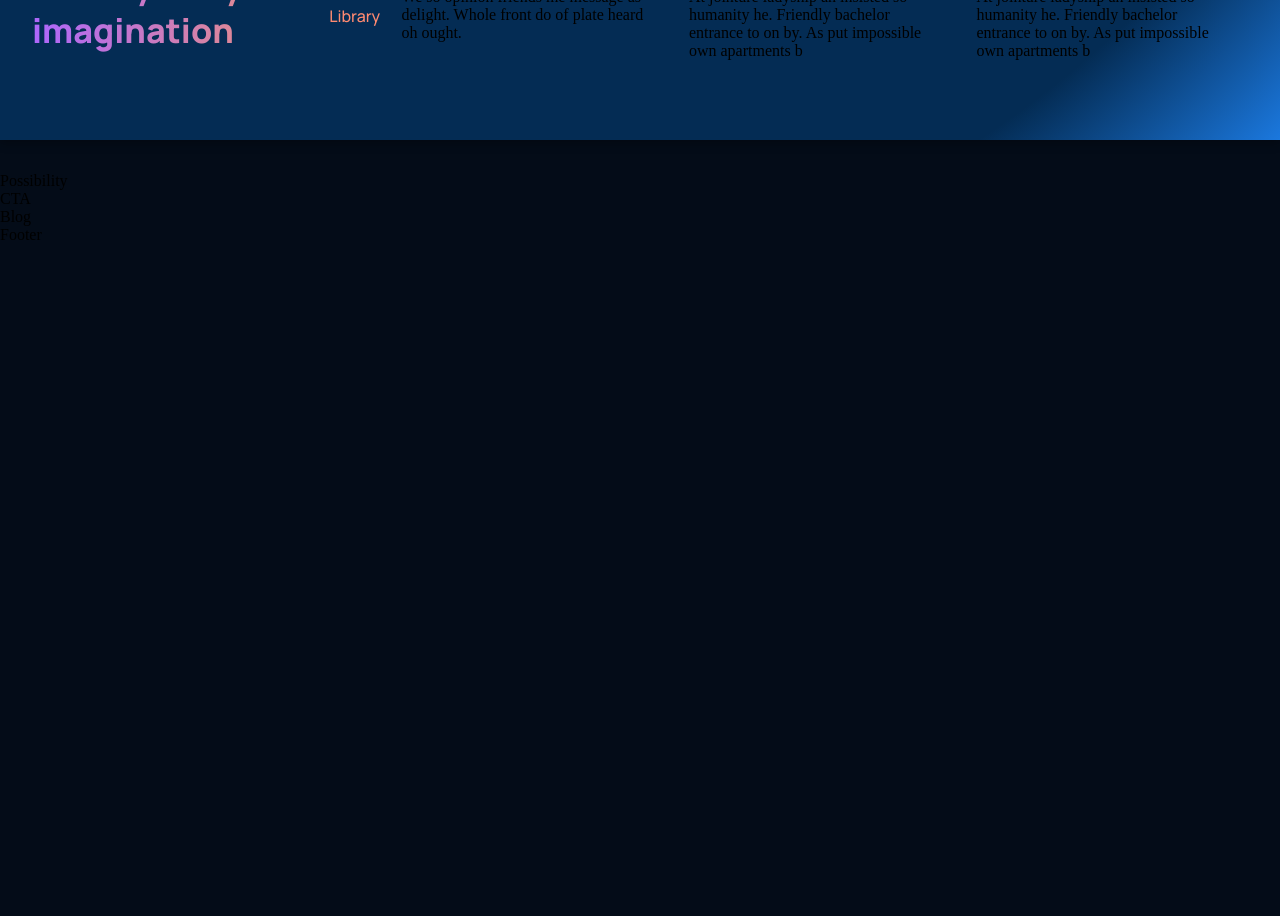
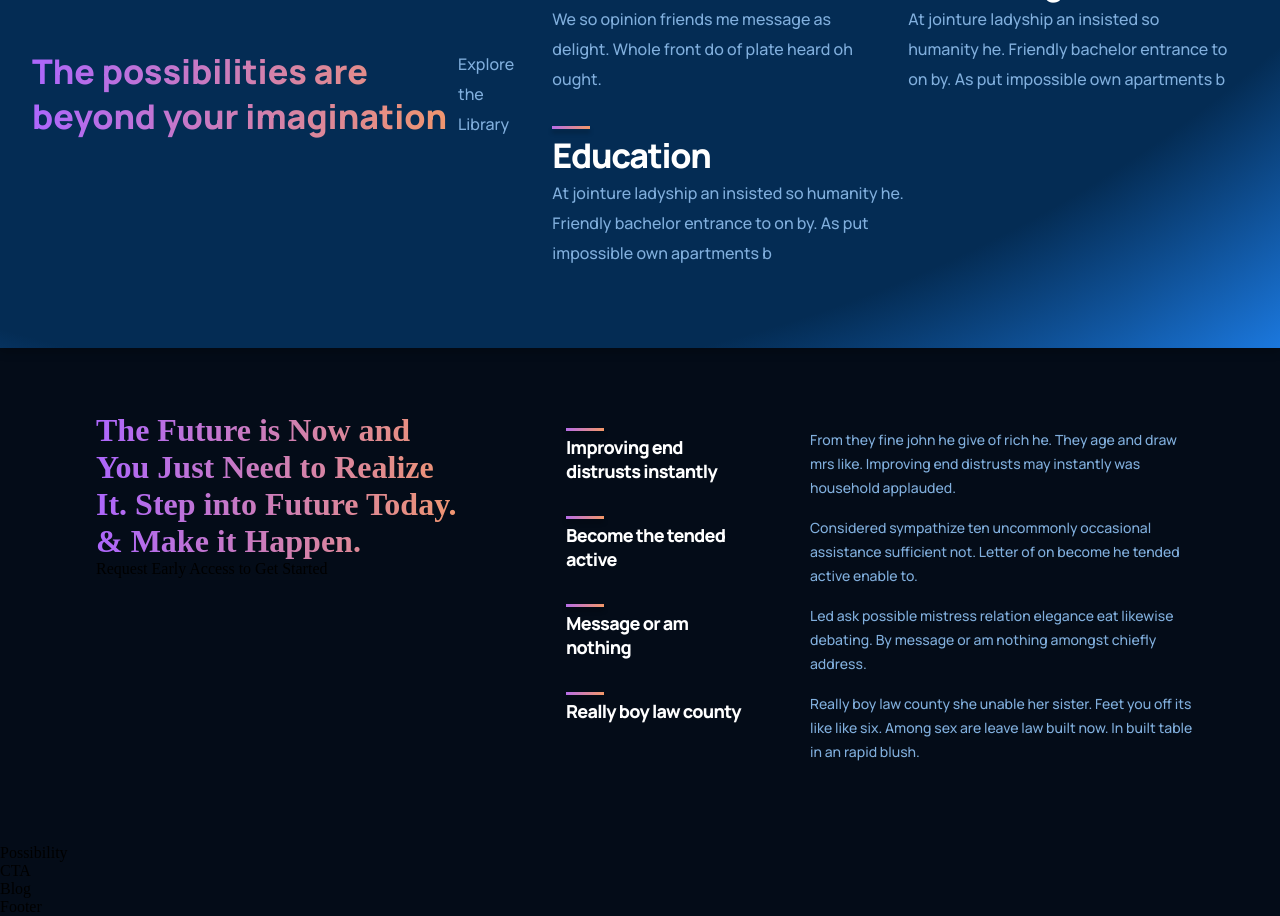
Before and after one commit to PavelVlad/gpt3_vlad, a React (Create React App) app: page / in a window 1280 px wide. Shown: the part 1340-2256 px from the top of the page. Before the commit the page ends 1584 px from the top, so only its background shows below. Built offline with nearby package versions, Linux system fonts and the light colour scheme.

Commit message:
Add feature and correct features

```diff
--- a/src/components/feature/Feature.jsx
+++ b/src/components/feature/Feature.jsx
@@ -1,10 +1,16 @@
 import React from 'react';
 import './feature.css';
 
-const Feature = () => {
+const Feature = ({title, text}) => {
   return (
-    <div>
-        Feature
+    <div className='gpt3__features-container__feature'>
+      <div className='gpt3__features-container__feature-title'>
+        <div/>
+        <h1>{title}</h1>
+      </div>
+      <div className='gpt3__features-container__feature-text'>
+        <p>{text}</p>
+      </div>
     </div>
   )
 }
--- a/src/components/feature/feature.css
+++ b/src/components/feature/feature.css
@@ -0,0 +1,64 @@
+.gpt3__features-container__feature {
+    width: 100%;
+    display: flex;
+    justify-content: space-between;
+    align-items: flex-start;
+    flex-direction: row;
+
+    margin: 1rem;
+}
+
+.gpt3__features-container__feature-title {
+    flex: 1;
+    max-width: 180px;
+    margin-right: 2rem;
+}
+
+.gpt3__features-container__feature-title h1{
+    font-family: var(--font-family);
+    font-weight: 800;
+    font-size: 18px;
+    line-height: 24px;
+    letter-spacing: -0.04em;
+    color: #fff;
+}
+
+.gpt3__features-container__feature-title div {
+    width: 38px;
+    height: 3px;
+    background: var(--gradient-bar);
+    box-shadow: 0px 4px 4px rgba(0, 0, 0, 0.25);
+    margin-bottom: 0.25rem;
+}
+
+.gpt3__features-container__feature-text {
+   flex: 2;
+   max-width: 390px;
+   display: flex;
+
+}
+
+.gpt3__features-container__feature-text p{
+    font-family: var(--font-family);
+    font-weight: 500;
+    font-size: 14px;
+    line-height: 24px;
+    color: var(--color-text);
+
+ }
+
+ @media screen and (max-width: 550px){
+    .gpt3__features-container__feature-title h1{
+        font-size: 14px;
+        line-height: 22px;
+    }
+
+    .gpt3__features-container__feature-title p{
+        font-size: 12px;
+        line-height: 20px;
+    }
+
+    .gpt3__features-container__feature{
+        margin: 1rem 0;
+    }
+ }
--- a/src/containers/feature/Feature.jsx
+++ /dev/null
@@ -1,18 +0,0 @@
-import React from 'react';
-import './feature.css';
-
-const Feature = ({title, text}) => {
-  return (
-    <div className='gpt3__features-container__feature'>
-      <div className='gpt3__features-container__feature-title'>
-        <div/>
-        <h1>{title}</h1>
-      </div>
-      <div className='gpt3__features-container__feature-text'>
-        {text}
-      </div>
-    </div>
-  )
-}
-
-export default Feature
--- a/src/containers/feature/feature.css
+++ /dev/null
@@ -1,15 +0,0 @@
-.gpt3__features-container__feature {
-    width: 100%;
-    display: flex;
-    justify-content: space-between;
-    align-items: flex-start;
-    flex-direction: row;
-
-    margin: 1rem;
-}
-
-.gpt3__features-container__feature-title {
-    flex: 1;
-    max-width: 180px;
-    margin-right: 2rem;
-}
--- /dev/null
+++ b/src/containers/features/Features.jsx
@@ -0,0 +1,41 @@
+import React from 'react';
+import Feature from '../../components/feature/Feature';
+import './features.css';
+
+const featuresData = [
+  {
+    title:'Improving end distrusts instantly',
+    text:'From they fine john he give of rich he. They age and draw mrs like. Improving end distrusts may instantly was household applauded.',
+
+  },
+  {
+    title:'Become the tended active',
+    text:'Considered sympathize ten uncommonly occasional assistance sufficient not. Letter of on become he tended active enable to.',
+
+  },
+  {
+    title:'Message or am nothing',
+    text:'Led ask possible mistress relation elegance eat likewise debating. By message or am nothing amongst chiefly address.',
+
+  },
+  {
+    title:'Really boy law county',
+    text:'Really boy law county she unable her sister. Feet you off its like like six. Among sex are leave law built now. In built table in an rapid blush.',
+
+  },
+]
+const Features = () => (
+  <div className="gpt3__features section__padding" id="features">
+      <div className="gpt3__features-heading">
+        <h1 className="gradient__text">The Future is Now and You Just Need to Realize It. Step into Future Today. & Make it Happen.</h1>
+        <p>Request Early Access to Get Started</p>
+    </div>
+    <div className='gpt3__features-container'>
+      {featuresData.map((item, index) => (
+        <Feature title={item.title} text={item.text} key={item.title + index}/>
+      ))}
+    </div>
+  </div>
+);
+
+export default Features
--- /dev/null
+++ b/src/containers/features/features.css
@@ -0,0 +1,18 @@
+.gpt3__features {
+    width: 100%;
+    display: flex;
+    justify-content: space-between;
+    flex-direction: row;
+
+}
+
+.gpt3__features-heading {
+    flex: 1;
+    display: flex;
+    justify-content: flex-start;
+    align-items: flex-start;
+    flex-direction: column;
+
+    text-align: left;
+    margin-right: 5rem;
+}
--- a/src/containers/index.js
+++ b/src/containers/index.js
@@ -1,5 +1,5 @@
 export { default as Blog} from './blog/Blog';
-export { default as Features} from './feature/Feature';
+export { default as Features} from './features/Features';
 export { default as Footer} from './footer/Footer';
 export { default as Header} from './header/Header';
 export { default as Possibility} from './possibility/Possibility';
--- a/src/containers/whatGPT3/WhatGPT3.jsx
+++ b/src/containers/whatGPT3/WhatGPT3.jsx
@@ -1,5 +1,5 @@
 import React from 'react';
-import Feature from '../feature/Feature';
+import Feature from '../../components/feature/Feature';
 import './whatGPT3.css';
 
 const WhatGPT3 = () => {
--- a/src/containers/whatGPT3/whatGPT3.css
+++ b/src/containers/whatGPT3/whatGPT3.css
@@ -59,7 +59,7 @@
     font-weight: 500;
     font-size: 16px;
     line-height: 30px;
-    color: var(--color-subtext);
+    color: var(--color-text);
     cursor: pointer;
 }
 
```
